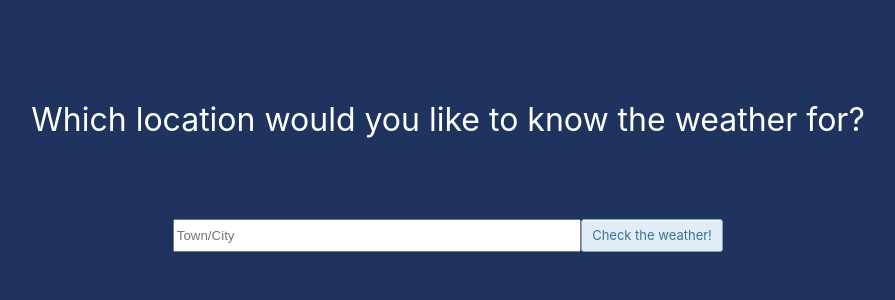
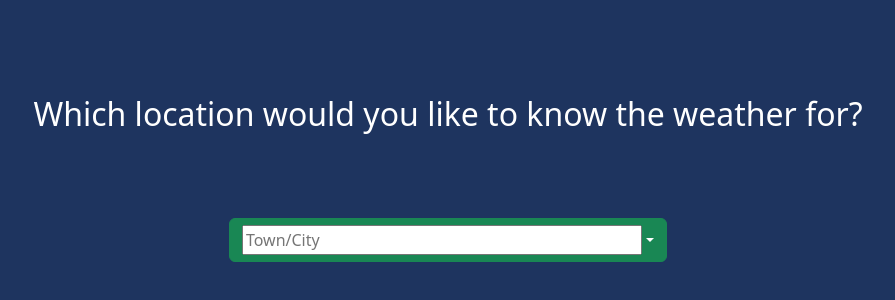
Before and after one commit to aycin1/weather-app, a React (Create React App) app: page / in a window 1280 px wide. Shown: the part 224-524 px from the top of the page, without its empty margins (192-1087 px from the left). Built offline with nearby package versions, Linux system fonts and the light colour scheme; no server answers.

Commit message:
adding search options below the search bar for user to choose from

```diff
--- a/package.json
+++ b/package.json
@@ -7,6 +7,7 @@
     "@testing-library/react": "^13.4.0",
     "@testing-library/user-event": "^13.5.0",
     "react": "^18.2.0",
+    "react-bootstrap": "^2.10.2",
     "react-dom": "^18.2.0",
     "react-router-dom": "^6.22.3",
     "react-scripts": "5.0.1",
--- a/src/App.css
+++ b/src/App.css
@@ -1,4 +1,6 @@
-.App-header {
+.App {
+  display: flex;
+  flex-direction: column;
   background-color: #1e345f;
   min-height: 100vh;
   display: flex;
@@ -8,9 +10,12 @@
   color: white;
 }
 
-.welcome-page {
-  width: 100%;
-  align-items: center;
+.App-weather {
+  padding-bottom: 50px;
+}
+
+.App-header {
+  padding-top: 50px;
 }
 
 .App-link {
@@ -35,46 +40,3 @@
 .town-input {
   width: 50vh;
 }
-
-.submit-btn {
-  background-color: #e1ecf4;
-  border-radius: 3px;
-  border: 1px solid #7aa7c7;
-  box-shadow: rgba(255, 255, 255, 0.7) 0 1px 0 0 inset;
-  box-sizing: border-box;
-  color: #39739d;
-  cursor: pointer;
-  display: inline-block;
-  font-family: -apple-system, system-ui, "Segoe UI", "Liberation Sans",
-    sans-serif;
-  font-size: 13px;
-  font-weight: 400;
-  line-height: 1.15385;
-  margin: 0;
-  outline: none;
-  padding: 8px 0.8em;
-  position: relative;
-  text-align: center;
-  text-decoration: none;
-  user-select: none;
-  -webkit-user-select: none;
-  touch-action: manipulation;
-  vertical-align: baseline;
-  white-space: nowrap;
-}
-
-.submit-btn:hover,
-.submit-btn:focus {
-  background-color: #b3d3ea;
-  color: #2c5777;
-}
-
-.submit-btn:focus {
-  box-shadow: 0 0 0 4px rgba(0, 149, 255, 0.15);
-}
-
-.submit-btn:active {
-  background-color: #a0c7e4;
-  box-shadow: none;
-  color: #2c5777;
-}
--- a/src/App.js
+++ b/src/App.js
@@ -1,58 +1,22 @@
 import React from "react";
+import "bootstrap/dist/css/bootstrap.min.css";
 import "./App.css";
+import SearchBar from "./components/SearchBar";
 import WeatherData from "./components/WeatherData";
 
 function App() {
-  const [location, setLocation] = React.useState("");
-  const [showWeatherData, setShowWeatherData] = React.useState(false);
-  const [forecast, setForecast] = React.useState([]);
-
-  React.useEffect(() => apiCall(), [location]);
-
-  function apiCall() {
-    const apiKey = "0f23024ee3934277b83113541240504";
-    fetch(
-      `http://api.weatherapi.com/v1/forecast.json?key=${apiKey}&days=5&q=${location}&aqi=0`
-    )
-      .then((response) => response.json())
-      .then((data) => setForecast(data));
+  const [forecast, setForecast] = React.useState();
+  function showWeatherData() {
+    if (forecast !== undefined) {
+      return <WeatherData forecast={forecast} />;
+    }
   }
-
-  function handleSubmit() {
-    setShowWeatherData(true);
-  }
-
   return (
     <div className="App">
-      {showWeatherData ? (
-        <div>
-          <WeatherData
-            setLocation={setLocation}
-            forecast={forecast}
-            handleSubmit={handleSubmit}
-          />
-        </div>
-      ) : (
-        <div className="App">
-          <div className="welcome-page">
-            <header className="App-header">
-              <p className="title">
-                Which location would you like to know the weather for?
-              </p>
-              <div className="input-and-submit">
-                <input
-                  className="town-input"
-                  placeholder="Town/City"
-                  onChange={(e) => setLocation(e.target.value)}
-                />
-                <button className="submit-btn" onClick={handleSubmit}>
-                  Check the weather!
-                </button>
-              </div>
-            </header>
-          </div>
-        </div>
-      )}
+      <div className="App-header">
+        <SearchBar setForecast={setForecast} />
+      </div>
+      <div className="App-weather">{showWeatherData()}</div>
     </div>
   );
 }
--- a/src/components/HourlyWeatherData.js
+++ b/src/components/HourlyWeatherData.js
@@ -1,7 +1,7 @@
 import React from "react";
 import "./HourlyWeatherData.css";
 
-export default function WeatherData({
+export default function HourlyWeatherData({
   forecast,
   indexOfClicked,
   setIsHourlyForecast,
--- /dev/null
+++ b/src/components/SearchBar.js
@@ -0,0 +1,85 @@
+import React from "react";
+import Dropdown from "react-bootstrap/Dropdown";
+
+export default function SearchBar({ setForecast }) {
+  const [locationOptions, setLocationOptions] = React.useState();
+
+  function locationApiCall(location) {
+    if (location.length > 2) {
+      async function refineLocation() {
+        const apiKey = "0f23024ee3934277b83113541240504";
+        const url = `http://api.weatherapi.com/v1/search.json?key=${apiKey}&q=${location}`;
+        const response = await fetch(url);
+        return response.json();
+      }
+
+      refineLocation()
+        .then((data) => {
+          setLocationOptions(data);
+        })
+        .catch((error) => {
+          console.log(error);
+        });
+    }
+  }
+
+  function forecastForLocation(locationId) {
+    if (locationId) {
+      async function forecastApiCall() {
+        const apiKey = "0f23024ee3934277b83113541240504";
+        const url = `http://api.weatherapi.com/v1/forecast.json?key=${apiKey}&q=id:${locationId}&days=5&aqi=0&alerts=0`;
+        const response = await fetch(url);
+        return response.json();
+      }
+
+      forecastApiCall()
+        .then((data) => {
+          setForecast(data);
+        })
+        .catch((error) => {
+          console.log(error);
+        });
+    }
+  }
+
+  function mapLocationOptions(apiResponse) {
+    let mappedLocationOptions;
+    try {
+      mappedLocationOptions = apiResponse.map((loc, i) => {
+        return (
+          <Dropdown.Item
+            key={i}
+            href={`${i} + ${loc.id}`}
+            onClick={(e) => {
+              e.preventDefault();
+              forecastForLocation(loc.id);
+            }}
+          >
+            {`${loc.name}, ${loc.country}`}
+          </Dropdown.Item>
+        );
+      });
+    } catch (error) {}
+    return mappedLocationOptions;
+  }
+
+  return (
+    <div className="welcome-page">
+      <p className="title">
+        Which location would you like to know the weather for?
+      </p>
+      <div className="input-and-submit">
+        <Dropdown container="body">
+          <Dropdown.Toggle variant="success" id="dropdown-basic">
+            <input
+              className="town-input"
+              placeholder="Town/City"
+              onChange={(e) => locationApiCall(e.target.value)}
+            />
+          </Dropdown.Toggle>
+          {mapLocationOptions(locationOptions)}
+        </Dropdown>
+      </div>
+    </div>
+  );
+}
--- a/src/components/WeatherData.css
+++ b/src/components/WeatherData.css
@@ -1,21 +1,12 @@
-.App {
-  background-color: #1e345f;
-  min-height: 100vh;
-  align-items: center;
-  justify-content: center;
-  font-size: calc(10px + 2vmin);
-  color: white;
-}
-
 .input-and-submit {
   padding-top: 40px;
   justify-content: center;
 }
 
 .weather-data {
-  position: absolute;
   top: 10%;
   width: 100%;
+  padding-top: 30px;
   text-align: center;
 }
 
@@ -31,6 +22,10 @@
   border-radius: 15px;
   margin-top: 30px;
   background-color: rgba(181, 197, 212, 0.368);
+}
+
+.description {
+  font-size: 18px;
 }
 
 .section {
--- a/src/components/WeatherData.js
+++ b/src/components/WeatherData.js
@@ -2,10 +2,9 @@ import React from "react";
 import "./WeatherData.css";
 import HourlyWeatherData from "./HourlyWeatherData";
 
-export default function WeatherData({ setLocation, forecast, handleSubmit }) {
+export default function WeatherData({ forecast }) {
   const [isHourlyForecast, setIsHourlyForecast] = React.useState(false);
   const [indexOfClicked, setIndexOfClicked] = React.useState();
-  const [submittedLocation, setSubmittedLocation] = React.useState();
 
   const forecastLocation = forecast.location.name;
 
@@ -64,25 +63,15 @@ export default function WeatherData({ setLocation, forecast, handleSubmit }) {
       });
     }
 
-    function handleLocationChange() {
-      setLocation(submittedLocation);
-      handleSubmit();
-    }
-
     return (
       <div className="weather-data">
-        <div className="page-title">The weather in {forecastLocation}:</div>
+        <div className="page-title">
+          The weather in {forecastLocation}, {forecast.location.country}:
+        </div>
+        <p className="description">
+          Click on a day to view the hourly forecast
+        </p>
         <div className="forecasts">{mapForecastDays()}</div>
-        <div className="input-and-submit">
-          <input
-            className="town-input"
-            placeholder="Town/City"
-            onChange={(e) => setSubmittedLocation(e.target.value)}
-          />
-          <button className="submit-btn" onClick={handleLocationChange}>
-            Check the weather!
-          </button>
-        </div>
       </div>
     );
   }
@@ -90,7 +79,7 @@ export default function WeatherData({ setLocation, forecast, handleSubmit }) {
   return (
     <div className="weather-data">
       <div className="forecasts">
-        {!isHourlyForecast ? (
+        {isHourlyForecast === false ? (
           dailyWeatherData()
         ) : (
           <HourlyWeatherData
```
Also changed, not shown: 1 other file (tests, documents, lock files or other folders).
